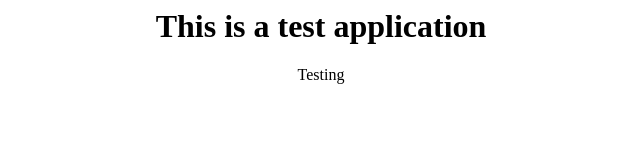
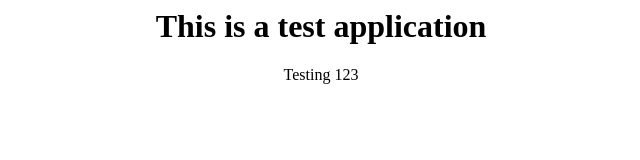
Before and after one commit to cigamit/test_app, a plain HTML site: page index.html in a window 1280 px wide. Shown: the full height of the page, 319-959 px from the left. Drawn offline with Linux system fonts and the light colour scheme.

Commit message:
Update index.html

```diff
--- a/index.html
+++ b/index.html
@@ -3,7 +3,7 @@
 
     <center><h1>This is a test application</h1></center>
 
-<center>Testing</center>
+<center>Testing 123</center>
 
 
 
```
